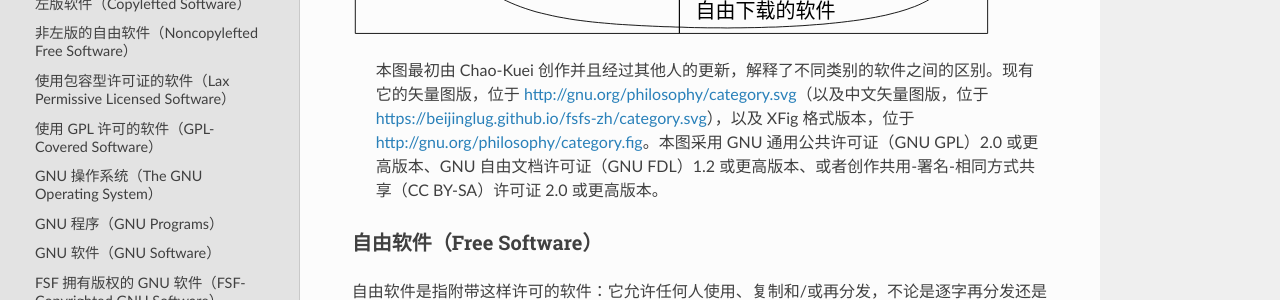
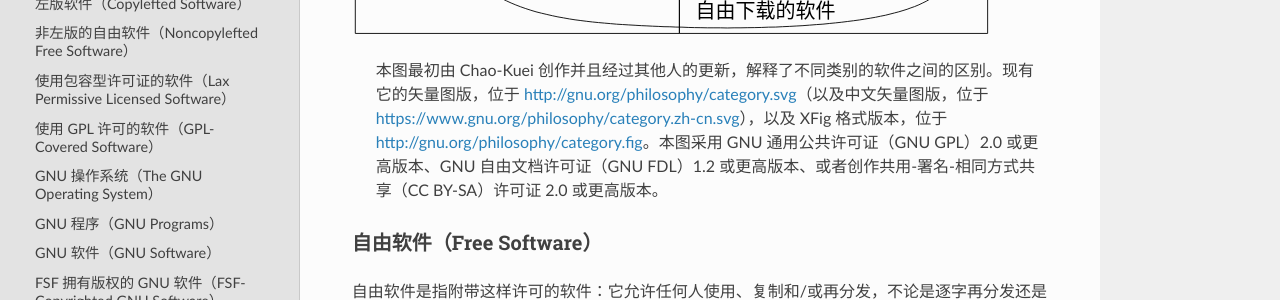
Before and after one commit to beijinglug/fsfs-zh, an MkDocs documentation site: the page built from docs/categories.md, in a window 1280 px wide and 900 px high, scrolled down 585 px. Shown: the part 149-449 px from the top of the window. Built offline with MkDocs 1.6.1, drawn with Linux system fonts in a browser that asks for light colours; nearby versions of some CDN libraries; old or Windows-style settings are respelled for this version of MkDocs.

Commit message:
Use gnu.org

```diff
--- a/docs/categories.md
+++ b/docs/categories.md
@@ -6,7 +6,7 @@
 
 ![自由与非自由软件的分类](category.svg)<!--(pdf){ width=90% }(pdf)-->
 
-> 本图最初由 Chao-Kuei 创作并且经过其他人的更新，解释了不同类别的软件之间的区别。现有它的矢量图版，位于 <http://gnu.org/philosophy/category.svg>（以及中文矢量图版，位于 <https://beijinglug.github.io/fsfs-zh/category.svg>），以及 XFig 格式版本，位于 <http://gnu.org/philosophy/category.fig>。本图采用 GNU 通用公共许可证（GNU GPL）2.0 或更高版本、GNU 自由文档许可证（GNU FDL）1.2 或更高版本、或者创作共用-署名-相同方式共享（CC BY-SA）许可证 2.0 或更高版本。
+> 本图最初由 Chao-Kuei 创作并且经过其他人的更新，解释了不同类别的软件之间的区别。现有它的矢量图版，位于 <http://gnu.org/philosophy/category.svg>（以及中文矢量图版，位于 <https://www.gnu.org/philosophy/category.zh-cn.svg>），以及 XFig 格式版本，位于 <http://gnu.org/philosophy/category.fig>。本图采用 GNU 通用公共许可证（GNU GPL）2.0 或更高版本、GNU 自由文档许可证（GNU FDL）1.2 或更高版本、或者创作共用-署名-相同方式共享（CC BY-SA）许可证 2.0 或更高版本。
 
 ### 自由软件（Free Software）
 
```
